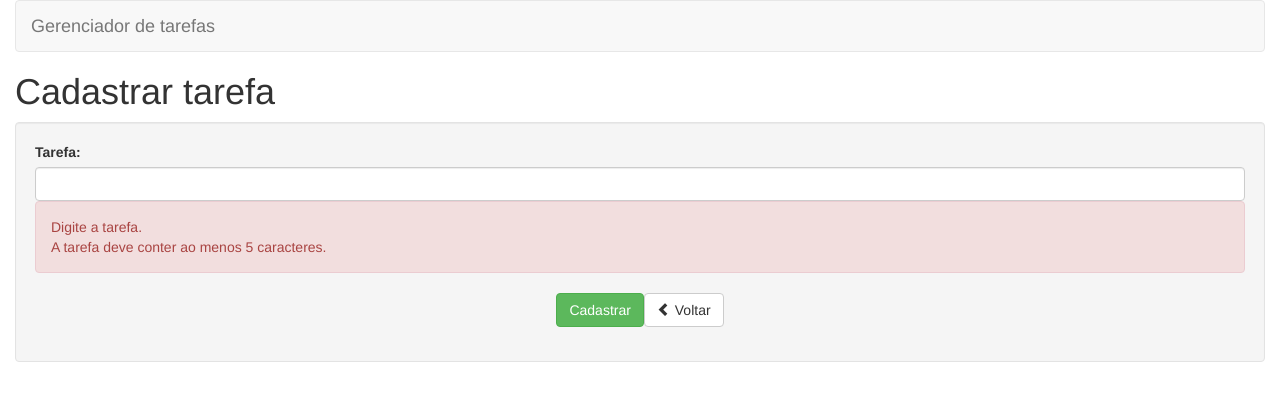
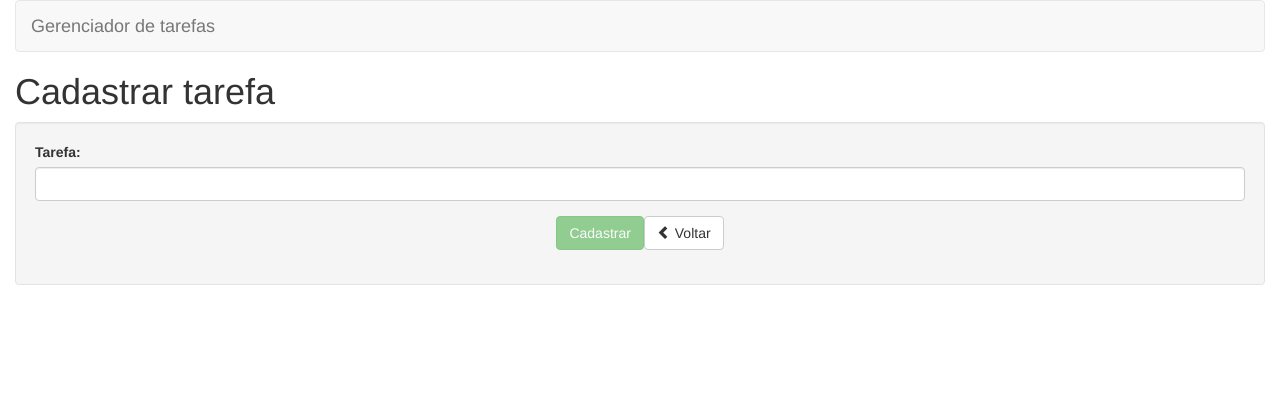
Before and after one commit to JotaPrimo/JotaPrimo-gerenciador-de-tarefas, an Angular app: page /tarefas/cadastrar in a window 1280 px wide. Shown: the top 400 px of the page. Built offline with nearby package versions, Linux system fonts and the light colour scheme.

Commit message:
Implementando o cadastro de tarefas - parte 2/2

```diff
--- a/src/app/tarefas/cadastrar/cadastrar-tarefa.component.html
+++ b/src/app/tarefas/cadastrar/cadastrar-tarefa.component.html
@@ -1,22 +1,24 @@
 <h1>Cadastrar tarefa</h1>
 
 <div class="well">
-  <form>
+  <form #formTarefa="ngForm">
     <div class="form-group">
       <label for="nome">Tarefa:</label>
-      <input type="text" class="form-control" id="nome" name="nome" minlength="5" required>
-      <div class="alert alert-danger">
-        <div>
+      <input type="text" class="form-control" id="nome" name="nome" [(ngModel)]="tarefa.nome" #nome="ngModel"
+        minlength="5" required>
+      <div *ngIf="nome.errors && (nome.dirty || nome.touched)" class="alert alert-danger">
+        <div [hidden]="!nome.errors.required">
           Digite a tarefa.
         </div>
-        <div>
+        <div [hidden]="!nome.errors.minlength">
           A tarefa deve conter ao menos 5 caracteres.
         </div>
       </div>
     </div>
     <div class="form-group text-center">
-      <input type="submit" class="btn btn-success" value="Cadastrar">
-      <a class="btn btn-default">
+      <input type="submit" class="btn btn-success" (click)="cadastrar()" value="Cadastrar"
+        [disabled]="!formTarefa.form.valid">
+      <a [routerLink]="['/tarefas']" class="btn btn-default">
         <span class="glyphicon glyphicon-chevron-left" aria-hidden="true"></span> Voltar
       </a>
     </div>
```
